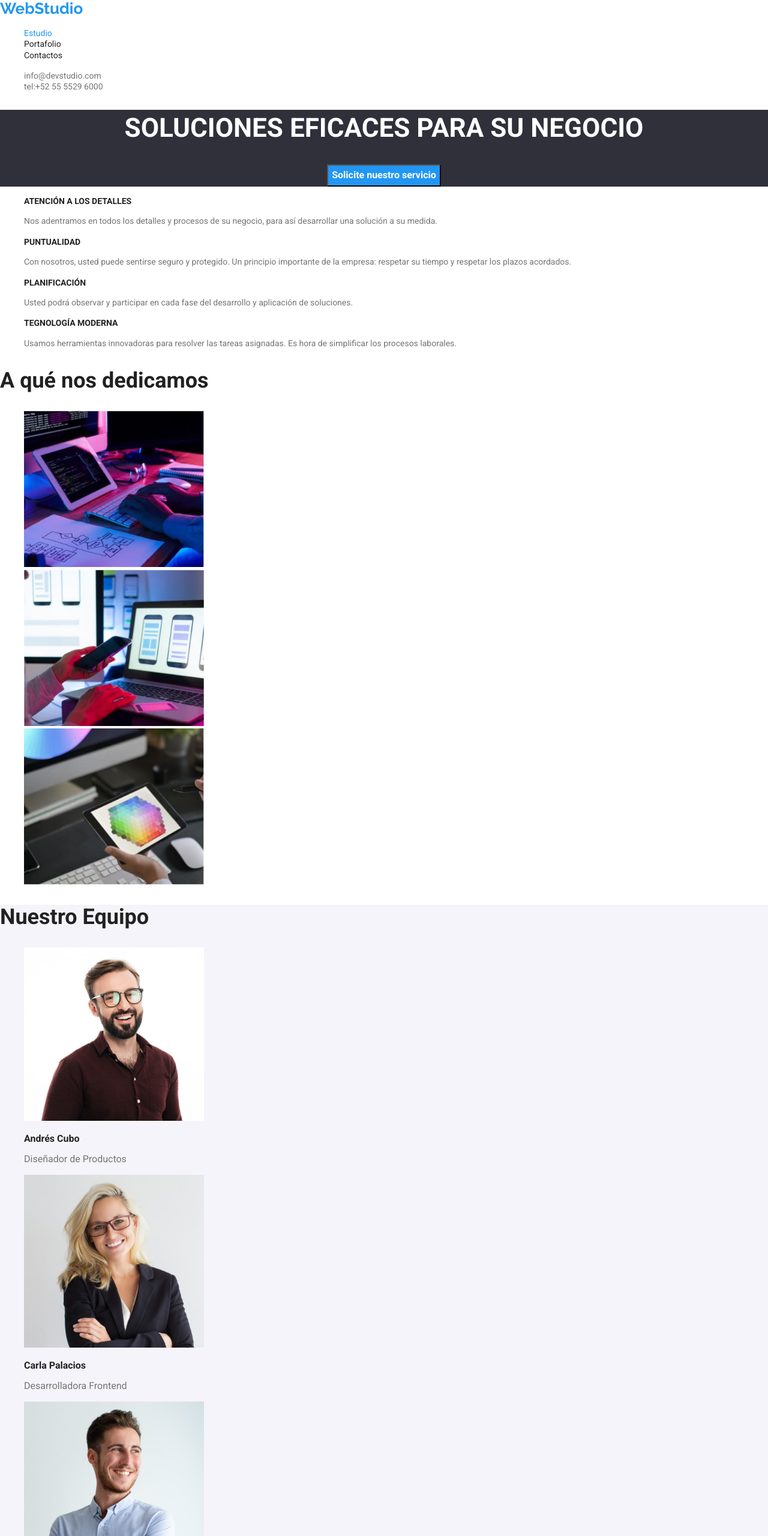
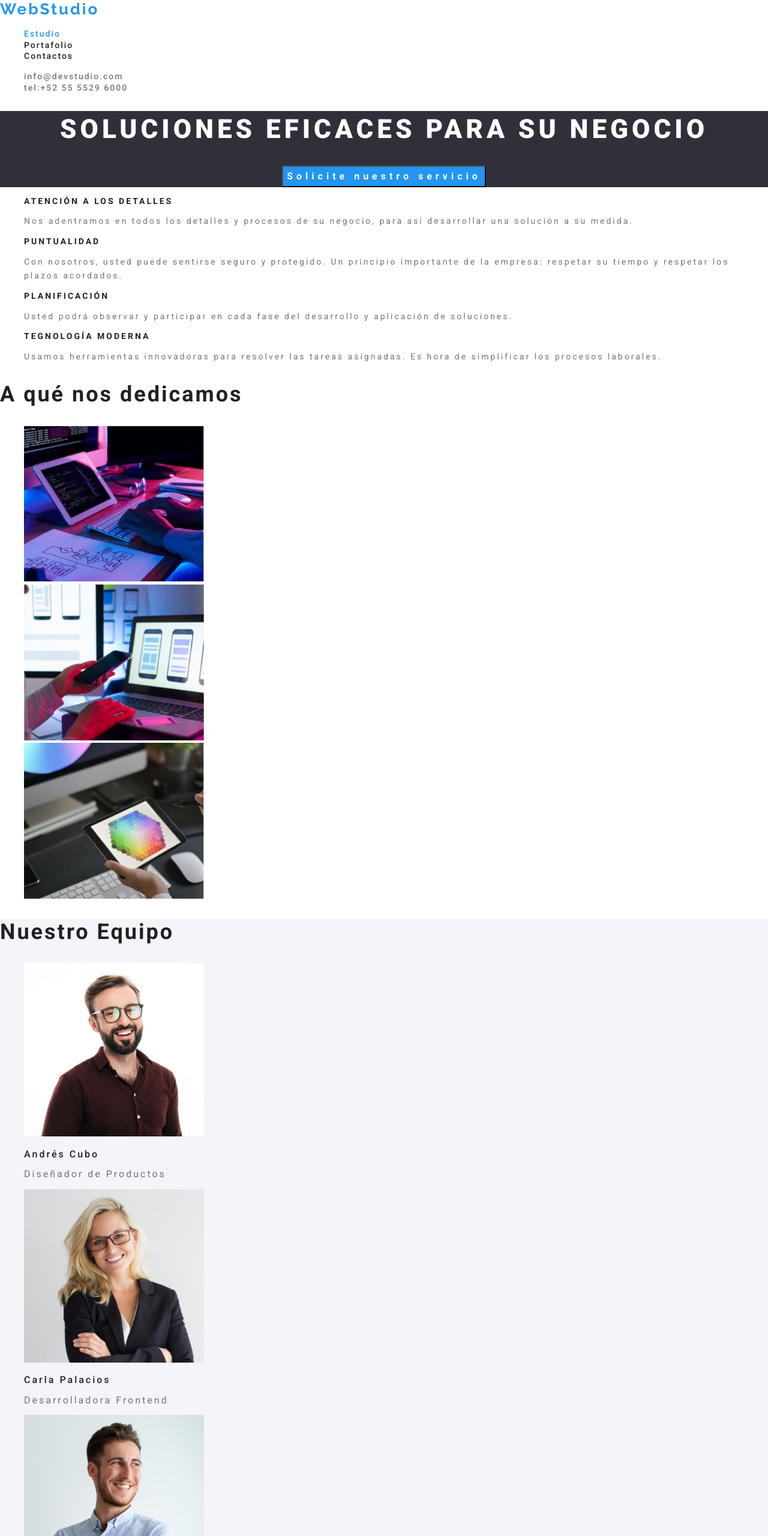
Before and after one commit to snayder1900/goit-markup-hw-02, a plain HTML site: page index.html in a window 1280 px wide. Shown: the top 2560 px of the page at 60% size. Drawn offline with Linux system fonts and the light colour scheme.

Commit message:
Correcion de errores de marcado y estilos

```diff
--- a/css/styles.css
+++ b/css/styles.css
@@ -35,10 +35,16 @@ button {
   color: var(--main-color);
   font-family: 'Raleway', sans-serif;
   font-size: var(--logo-font-size);
+  font-weight: 700;
+  line-height: 1.2;
+  letter-spacing: 3px;
 }
 .nav-link {
   color: var(--subtitle-color);
   font-size: var(--text-font-size);
+  font-weight: 500;
+  line-height: 1.1;
+  letter-spacing: 2px;
 }
 .active {
   color: var(--main-color);
@@ -50,6 +56,9 @@ button {
 .contact-link {
   color: var(--text-color);
   font-size: var(--text-font-size);
+  font-weight: 500;
+  line-height: 1.1;
+  letter-spacing: 2px;
 }
 .contact .contact-link:hover,
 .contact .contact-link:focus {
@@ -64,14 +73,17 @@ button {
 .hero-title {
   color: var(--white-color);
   font-size: var(--title-font-size);
+  font-weight: 900;
   line-height: 1.4;
+  letter-spacing: 6px;
 }
 .hero-button {
   background-color: var(--main-color);
   color: var(--white-color);
   font-size: var(--button-font-size);
-  font-weight: bold;
+  font-weight: 700;
   line-height: 1.9;
+  letter-spacing: 6px;
 }
 .hero .hero-button:hover,
 .hero .hero-button:focus {
@@ -82,16 +94,24 @@ button {
 .characteristics-subtitle {
   color: var(--subtitle-color);
   font-size: var(--text-font-size);
+  font-weight: 700;
+  line-height: 1.1;
+  letter-spacing: 3px;
 }
 .characteristics-text {
   color: var(--text-color);
   font-size: var(--text-font-size);
+  font-weight: 400;
   line-height: 1.7;
+  letter-spacing: 3px;
 }
 
 
 .services-title {
   font-size: var(--subtitle-font-size);
+  font-weight: 700;
+  line-height: 1.2;
+  letter-spacing: 3px;
   color: var(--subtitle-color);
 }
 
@@ -102,13 +122,22 @@ button {
 .team-title {
   color: var(--subtitle-color);
   font-size: var(--subtitle-font-size);
+  font-weight: 700;
+  line-height: 1.2;
+  letter-spacing: 3px;
 }
 .team-card-name {
   font-size: var(--button-font-size);
+  font-weight: 500;
+  line-height: 1.1;
+  letter-spacing: 3px;
   color: var(--subtitle-color);
 }
 .team-card-job {
   font-size: var(--button-font-size);
+  font-weight: 400;
+  line-height: 1.1;
+  letter-spacing: 3px;
   color: var(--text-color);
 }
 
@@ -119,7 +148,9 @@ button {
 .footer-text {
   color: var(--white-color);
   font-size: var(--text-font-size);
+  font-weight: 400;
   line-height: 1.7;
+  letter-spacing: 3px;
 }
 .footer .contact-item {
   line-height: 1.7;
@@ -135,7 +166,9 @@ button {
   background-color: var(--background-color-tertiary);
   color: var(--subtitle-color);
   font-size: var(--button-font-size);
+  font-weight: 500;
   line-height: 1.6;
+  letter-spacing: 3px;
 }
 .filters .filters-button:hover,
 .filters .filters-button:focus {
@@ -147,10 +180,14 @@ button {
 .categories-subtitle {
   color: var(--subtitle-color);
   font-size: var(--card-font-size);
+  font-weight: 700;
   line-height: 2;
+  letter-spacing: 6px;
 }
 .categories-text {
   color: var(--text-color);
   font-size: var(--button-font-size);
+  font-weight: 400;
   line-height: 1.9;
+  letter-spacing: 3px;
 }
```
Also changed, not shown: portfolio.html (+3 -5 lines).
